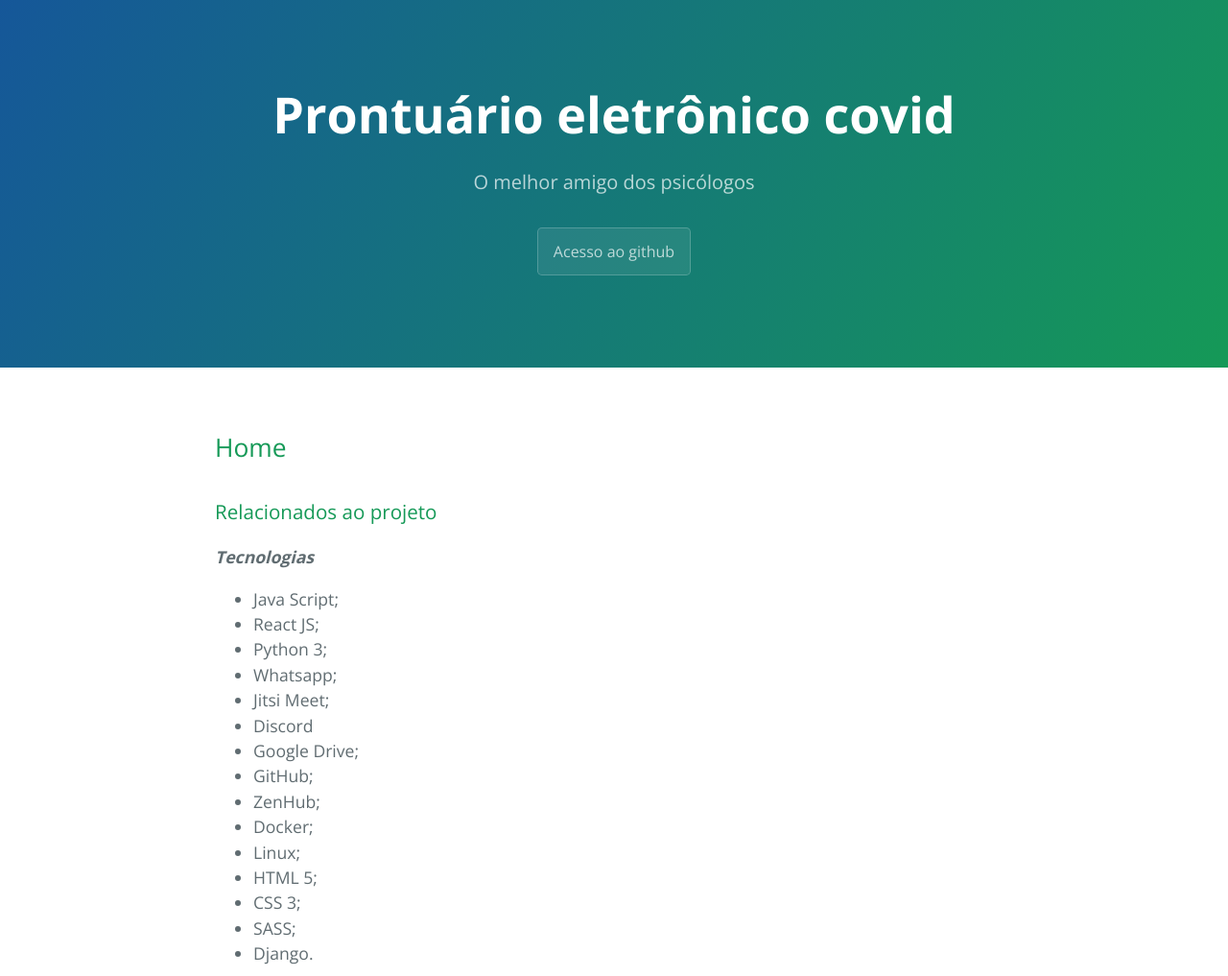
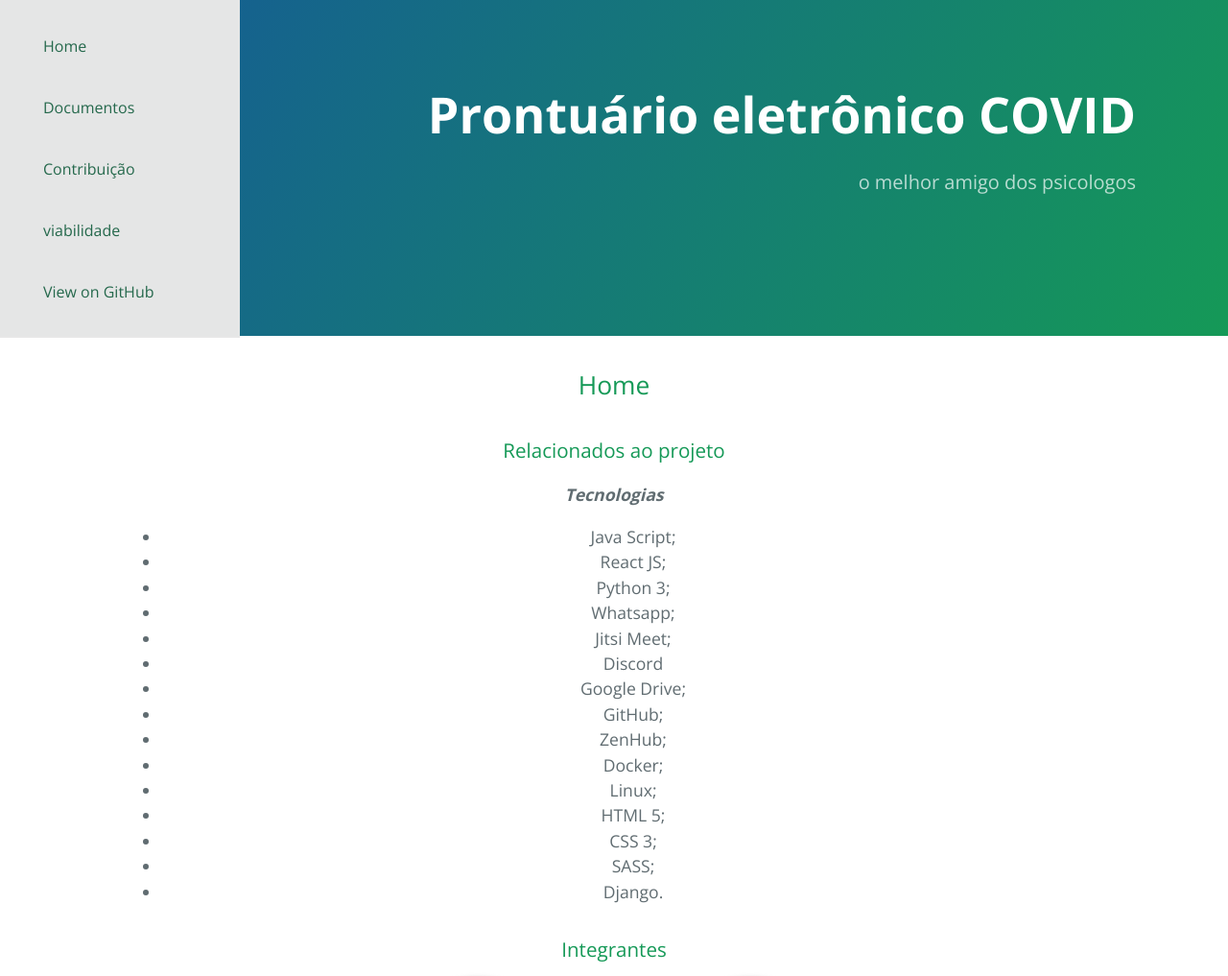
Before and after one commit to francisco1code/2020.2-CheeryUP, a Jekyll site: the page built from index.md, in a window 1280 px wide and 1400 px high, cut to the strip 0-1017 px from the top of the window. Shown: the whole strip at 96% size. Built offline with Jekyll 4.4.1, drawn with Linux system fonts in a browser that asks for light colours.

Commit message:
add site

```diff
--- a/_layouts/default.html
+++ b/_layouts/default.html
@@ -1,13 +1,12 @@
 <!DOCTYPE html>
-<html lang="pt">
-
+<html lang="{{ site.lang | default: "en-US" }}">
   <head>
-  <title>Prontuário eletrônico covid</title>
+    <title>Prontuário eletrônico COVID</title>
     {% if site.google_analytics %}
       <script async src="https://www.googletagmanager.com/gtag/js?id={{ site.google_analytics }}"></script>
       <script>
         window.dataLayer = window.dataLayer || [];
-    function gtag() { dataLayer.push(arguments); }
+        function gtag(){dataLayer.push(arguments);}
         gtag('js', new Date());
         gtag('config', '{{ site.google_analytics }}');
       </script>
@@ -16,36 +15,43 @@
 
 {% seo %}
     <link rel="preconnect" href="https://fonts.gstatic.com">
-  <link rel="preload" href="https://fonts.googleapis.com/css?family=Open+Sans:400,700&display=swap" as="style"
-    type="text/css" crossorigin>
+    <link rel="preload" href="https://fonts.googleapis.com/css?family=Open+Sans:400,700&display=swap" as="style" type="text/css" crossorigin>
     <meta name="viewport" content="width=device-width, initial-scale=1">
     <meta name="theme-color" content="#157878">
     <meta name="apple-mobile-web-app-status-bar-style" content="black-translucent">
     <link rel="stylesheet" href="{{ '/assets/css/style.css?v=' | append: site.github.build_revision | relative_url }}">
   </head>
-
   <body>
     <a id="skip-to-content" href="#content">Skip to the content.</a>
+    <nav class = "listaLateral" id="menu">
+      <ul class="mainmenu">
+        <li><a href="">Home</a></li>
+        <li><a href="">Documentos</a></li>
+        <li><a href="">Contribuição</a></li>
+        <li><a href="">viabilidade</a></li>
+        <li><a href="https://github.com/fga-eps-mds/MDS-2020-2-G7">View on GitHub</a></li>
+      </ul>
+    </nav>
     <header class="page-header" role="banner">
-    <h1 class="project-name">Prontuário eletrônico covid</h1>
-    <h2 class="project-tagline">O melhor amigo dos psicólogos</h2>
-    {% if site.github.is_project_page %}
-    <a href="https://github.com/fga-eps-mds/MDS-2020-2-G7" class="btn">Acesso ao github</a>
-    {% endif %}
+      <h1 class="project-name">Prontuário eletrônico COVID</h1>
+      <h2 class="project-tagline">o melhor amigo dos psicologos</h2>
+
     </header>
 
+
+
     <main id="content" class="main-content" role="main">
+
+      <div id="conteudo">
+
         {{ content }}
         <footer class="site-footer">
           {% if site.github.is_project_page %}
-      <span class="site-footer-owner"><a href="{{ site.github.repository_url }}">{{ site.github.repository_name }}</a>
-        is maintained by <a href="{{ site.github.owner_url }}">{{ site.github.owner_name }}</a>.</span>
+            <span class="site-footer-owner"><a href="{{ site.github.repository_url }}">{{ site.github.repository_name }}</a> is maintained by <a href="{{ site.github.owner_url }}">{{ site.github.owner_name }}</a>.</span>
           {% endif %}
-      <span class="site-footer-credits">This page was generated by <a href="https://pages.github.com">GitHub
-          Pages</a>.</span>
+          <span class="site-footer-credits">This page was generated by <a href="https://pages.github.com">GitHub Pages</a>.</span>
         </footer>
+     </div>
     </main>
-  <div>
   </body>
-
 </html>
--- a/_sass/jekyll-theme-cayman.scss
+++ b/_sass/jekyll-theme-cayman.scss
@@ -106,8 +106,10 @@ a {
 }
 
 .page-header {
+  top: 40px;
+  height: 350px;
+  text-align: right;
   color: $header-heading-color;
-  text-align: center;
   background-color: $header-bg-color;
   background-image: linear-gradient(120deg, $header-bg-color-secondary, $header-bg-color);
 
@@ -122,6 +124,7 @@ a {
   @include small {
     padding: 2rem 1rem;
   }
+
 }
 
 .project-name {
@@ -161,14 +164,13 @@ a {
 
 .main-content {
   word-wrap: break-word;
-
+  height: 100%;
   :first-child {
     margin-top: 0;
   }
 
   @include large {
     max-width: 64rem;
-    padding: 2rem 6rem;
     margin: 0 auto;
     font-size: 1.1rem;
   }
@@ -376,18 +378,41 @@ a {
 .site-footer-credits {
   color: $blockquote-text-color;
 }
+#conteudo {
 
-.btn-home {
-  background-color: rgba(255, 255, 255, 0);
-  text-decoration: none;
-  position:absolute;
-  left: 15px;
-  top: 20px;
-  border-radius: 0.3rem;
-  color: rgb(255, 255, 255);
-  transition: 0.2s;
+  text-align: center;
+  }
 
-  &:hover{
-    color: rgba(107, 223, 168, 0.8);
+
+.listaLateral{
+    height: 100%px;
+    background-color: rgba(231, 231, 231, 0.993);
+    width: 250px;
+    top: 0px;
+    transition: all .5s;
+    position: fixed;
+    padding: 0px;
+    margin: 0px;
+
+  a{
+    text-decoration: none;
+    color:white;
+    padding: 20px 5px;
+    display: block;
   }
+ /*#49ccb0ad cor anterior*/
+  li {
+
+  }
+  ul{
+    list-style: none;
+  }
+  a {
+    color: #25694c;
+    transition: all 0.3s;
+  }
+  a:hover{
+    color: #00A45D;
+  }
+
 }
```
Lines whose indentation alone changed are shown as unchanged.
